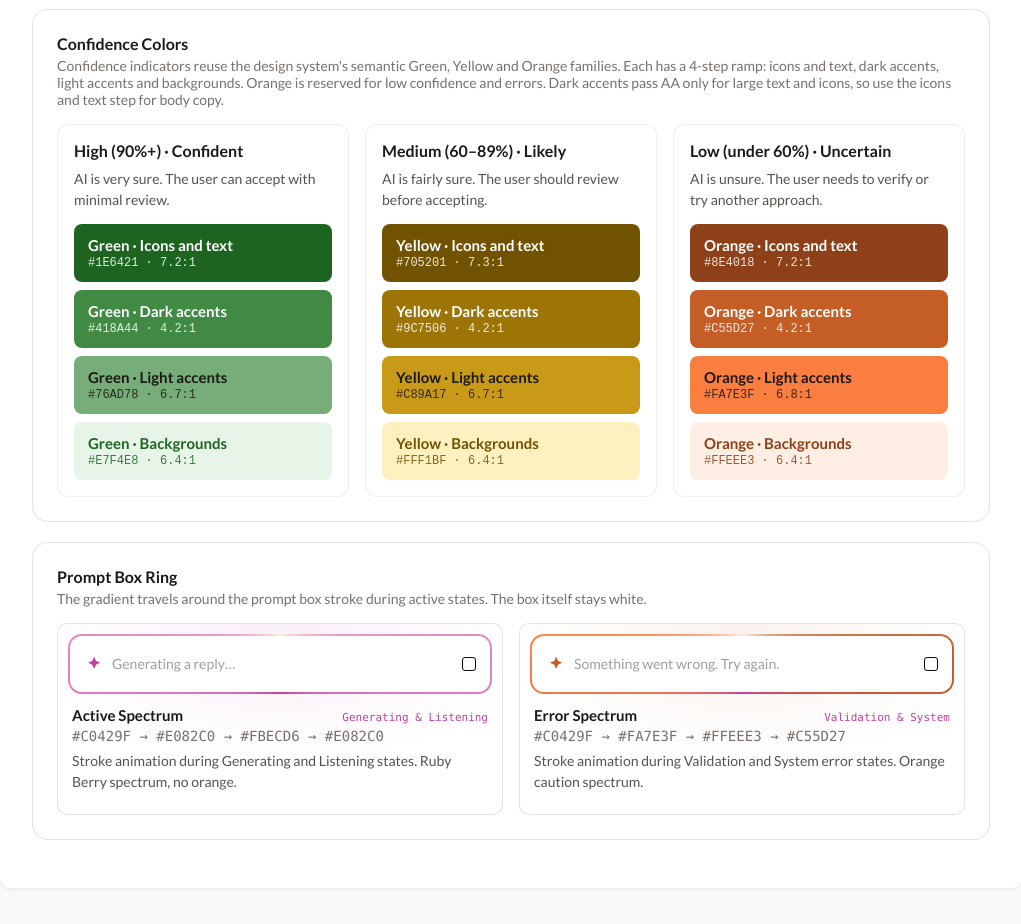
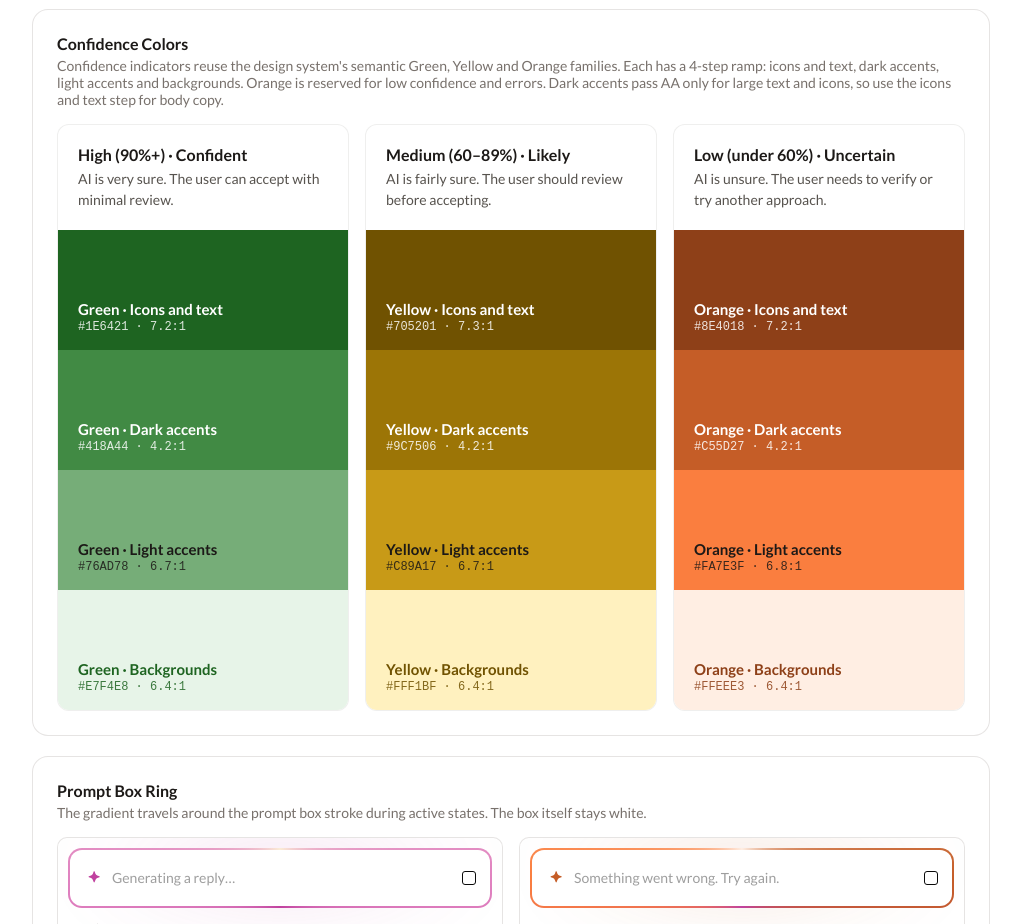
Before and after one commit to charissagudknecht-design/ai-interaction-standards, a plain HTML site: page docs/ai-visual-language.html in a window 1280 px wide. Shown: the part 2500-3424 px from the top of the page, without its empty margins (129-1150 px from the left). Drawn offline with Linux system fonts and the light colour scheme.

Commit message:
Stack confidence ramps as full-width bands inside each card
Co-Authored-By: Claude Opus 5.5 <noreply@anthropic.com>
Claude-Session: https://claude.ai/code/session_01LJTHUQjhshoHdyK9XV8jSP

```diff
--- a/docs/ai-visual-language.html
+++ b/docs/ai-visual-language.html
@@ -146,10 +146,10 @@
         }
         /* ===== Confidence ramps ===== */
         .conf-ramp { display: grid; grid-template-columns: repeat(3, 1fr); gap: 16px; }
-        .conf-ramp__col { display: flex; flex-direction: column; gap: 8px; border: 1px solid rgba(40,30,20,0.07); border-radius: 12px; padding: 16px; background: white; }
-        .conf-ramp__title { font-size: 16px; font-weight: 700; color: #1C1917; }
-        .conf-ramp__desc { font-size: 14px; line-height: 1.5; color: #57534E; margin: 0 0 6px; }
-        .conf-ramp__step { border-radius: 8px; padding: 12px 14px; font-size: 15px; font-weight: 600; display: flex; flex-direction: column; gap: 2px; }
+        .conf-ramp__col { display: flex; flex-direction: column; border: 1px solid rgba(40,30,20,0.07); border-radius: 12px; overflow: hidden; background: white; }
+        .conf-ramp__title { font-size: 16px; font-weight: 700; color: #1C1917; padding: 20px 20px 4px; }
+        .conf-ramp__desc { font-size: 14px; line-height: 1.5; color: #57534E; margin: 0; padding: 0 20px 20px; }
+        .conf-ramp__step { min-height: 120px; box-sizing: border-box; padding: 16px 20px; font-size: 15px; font-weight: 700; display: flex; flex-direction: column; justify-content: flex-end; gap: 2px; }
         .conf-ramp__step code { font-size: 12px; font-weight: 400; opacity: 0.85; }
         @media (max-width: 900px) { .conf-ramp { grid-template-columns: 1fr; } }
         /* ===== Prompt box ring preview: gradient spins around the stroke only ===== */
```
